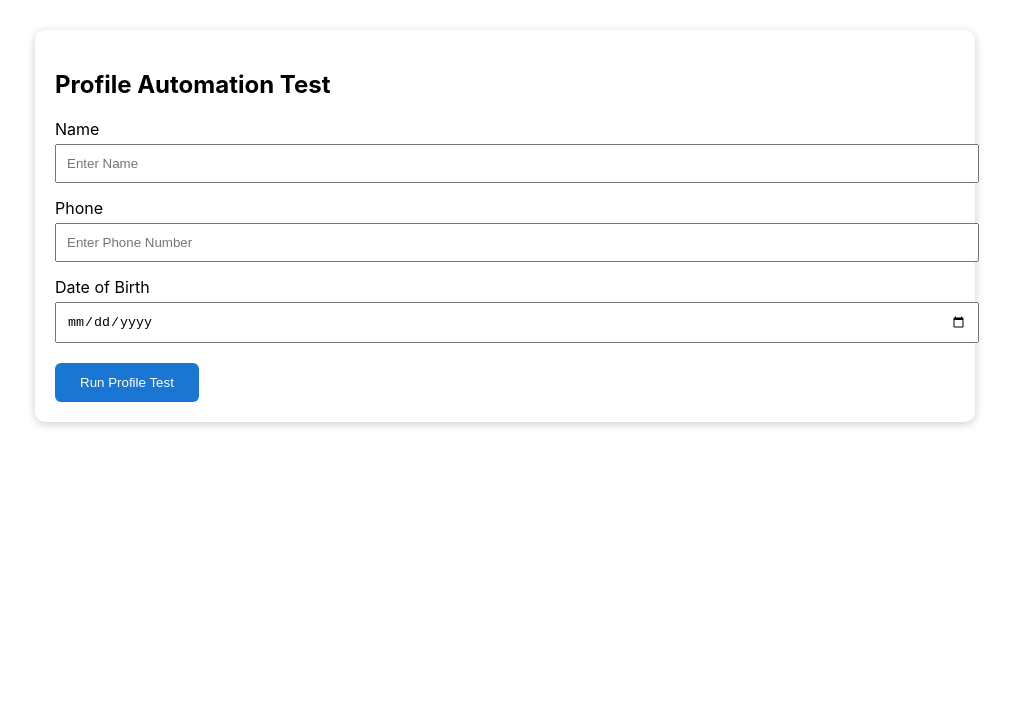
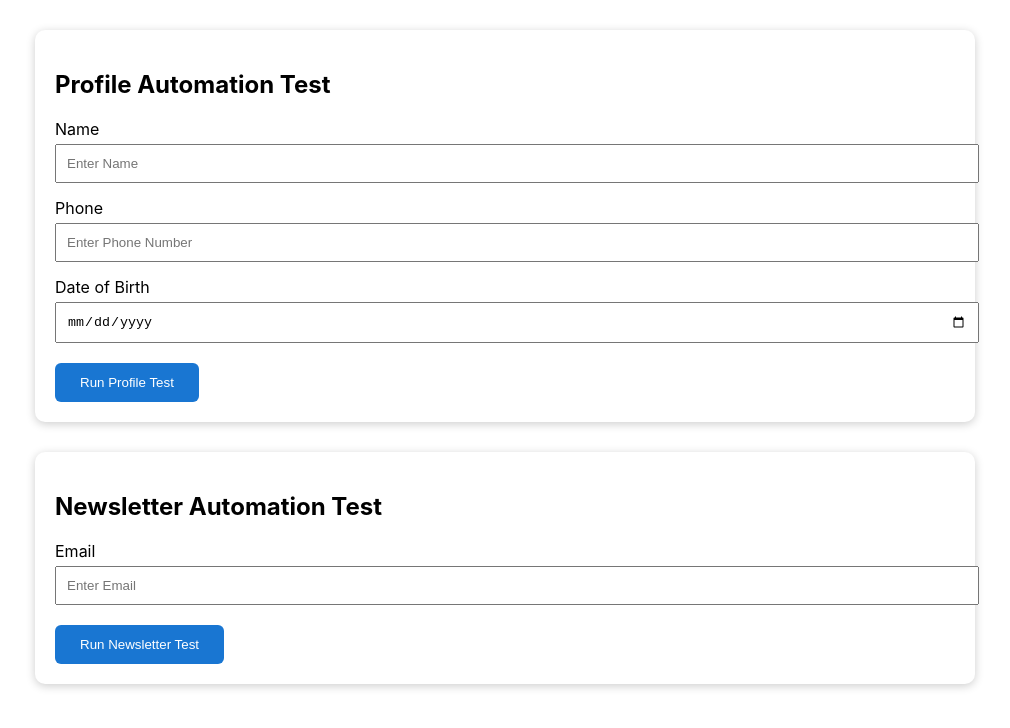
Before and after one commit to tester413/Automation-Frontend, a React (Create React App) app: page / in a window 1280 px wide. Shown: the top 728 px of the page, without its empty margins (135-1145 px from the left). Built offline with nearby package versions, Linux system fonts and the light colour scheme.

Commit message:
Test frontend

```diff
--- a/src/App.js
+++ b/src/App.js
@@ -1,12 +1,13 @@
 import React from "react";
 import Profile from "./UserFrontend/Profile";
-// import News from "./UserFrontend/News";
+import News from "./UserFrontend/News";
 // import Search from "./UserFrontend/Search";
 
 function App() {
   return (
     <div>
       <Profile />
+      <News/>
     </div>
   );
 }
```
